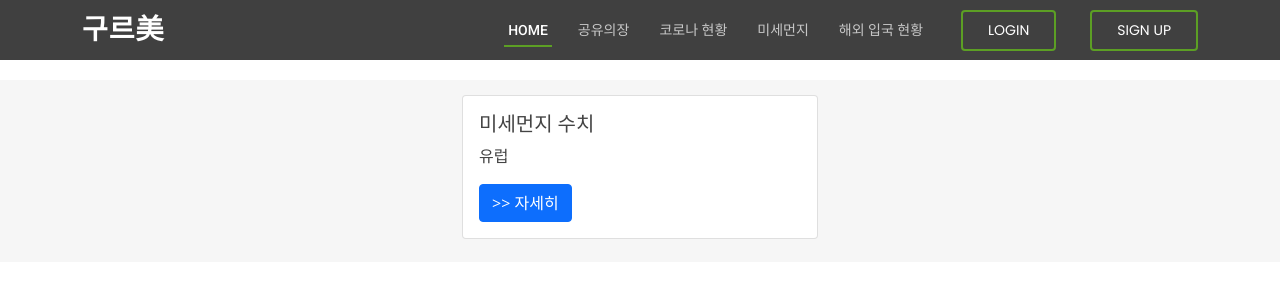
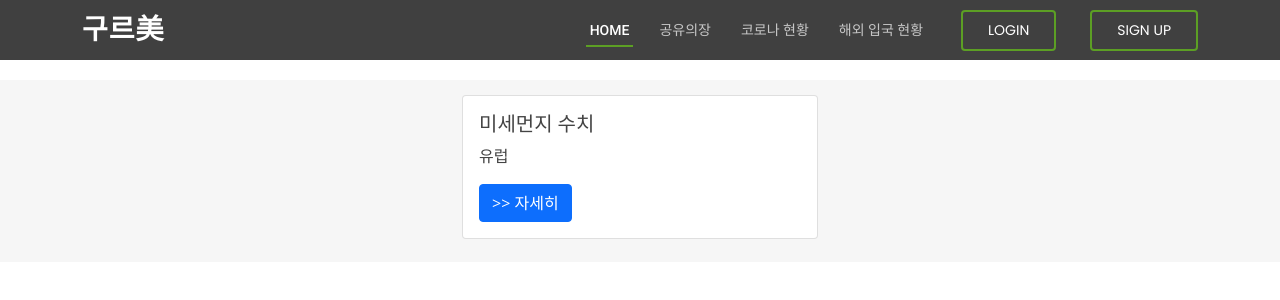
Before and after one commit to soyeonJeonDEV/Cloudme, a Django app: page /abroad_checker in a window 1280 px wide. Shown: the top 300 px of the page. Run offline with Django 3.2, Linux system fonts and the light colour scheme; data that the repository does not hold is empty; some libraries are stand-ins or nearby versions.

Commit message:
modify menu

```diff
--- a/django/templates/header.html
+++ b/django/templates/header.html
@@ -23,7 +23,6 @@
         <li><a class="nav-link scrollto active" href="/">Home</a></li>
         <li><a class="nav-link scrollto " href="{% url 'board:index' %}">공유의장</a></li>
         <li><a class="nav-link scrollto" href="{% url 'covid_checker:index' %}">코로나 현황</a></li>
-        <li><a class="nav-link scrollto " href="{% url 'dust_checker:index' %}">미세먼지</a></li>
         <li><a class="nav-link scrollto" href="{% url 'table:index' %}">해외 입국 현황</a></li>
         {% if user.is_authenticated %}
         <li><a class="getstarted scrollto" href="{% url 'common:logout' %}">Logout</a></li>
```
